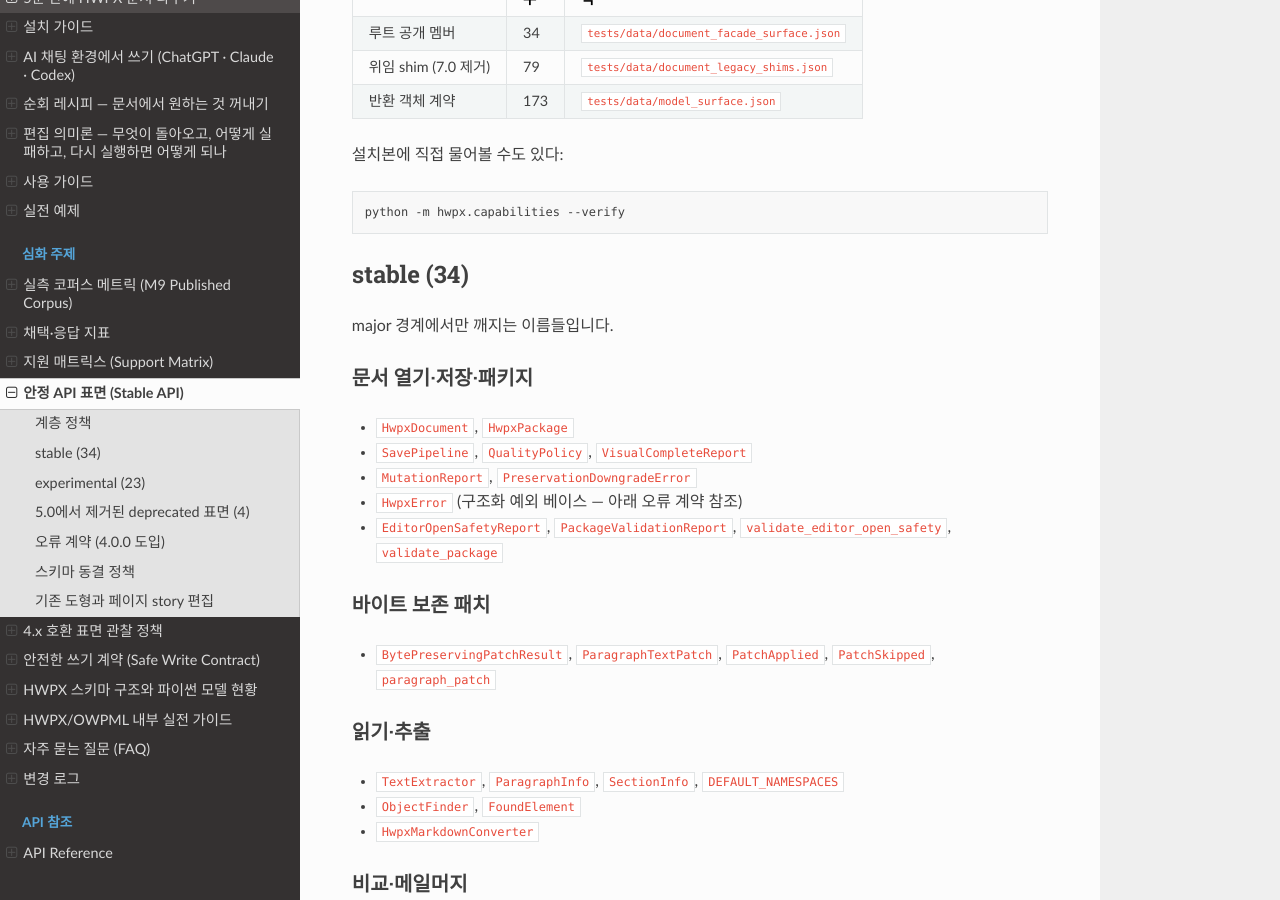
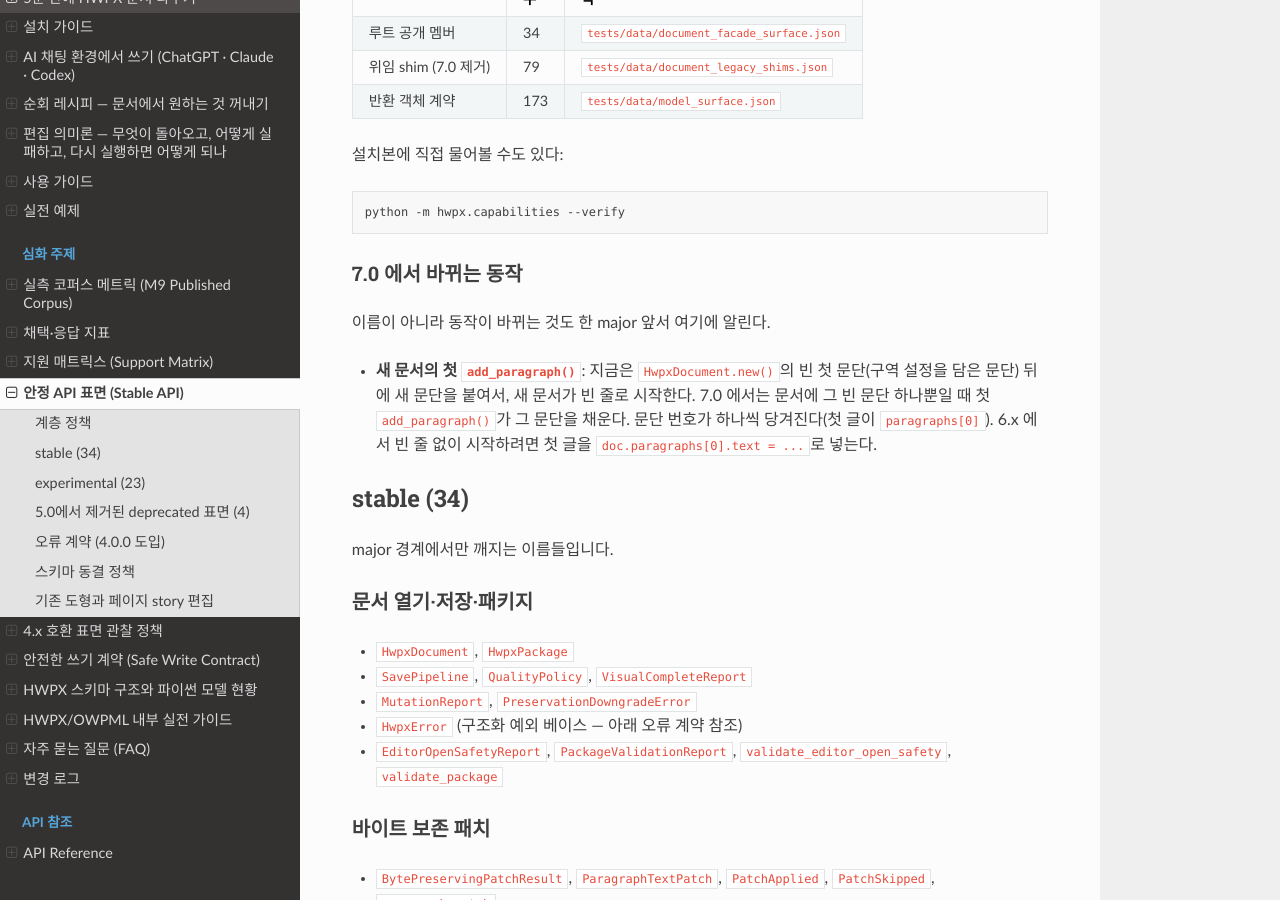
Before and after one commit to airmang/python-hwpx, a Sphinx documentation site: the page built from docs/stable-api.md, in a window 1280 px wide and 900 px high, scrolled down 1721 px. Built offline with Sphinx 7.4.7 and the Read the Docs theme 3.1.0, drawn with Linux system fonts in a browser that asks for light colours.

Commit message:
docs: say why a new document starts with an empty line, and that 7.0 changes it
HwpxDocument.new() holds one empty paragraph with the section settings,
and add_paragraph() appends after it, so every new document starts with
an empty line. The new() docstring and known-traps (and its bundled copy)
say so and give the way to write the first line
(document.paragraphs[0].text = ...).

stable-api gains a "7.0 에서 바뀌는 동작" section: in 7.0 the first
add_paragraph() on such a document fills that paragraph instead, which
moves every paragraph index down by one.

Co-Authored-By: Claude Opus 5.5 <noreply@anthropic.com>

````diff
--- a/docs/stable-api.md
+++ b/docs/stable-api.md
@@ -82,6 +82,16 @@ stable 로 올리면 24개 모듈 수백 멤버가 major 에서만 바뀔 수
 ```bash
 python -m hwpx.capabilities --verify
 ```
+
+### 7.0 에서 바뀌는 동작
+
+이름이 아니라 동작이 바뀌는 것도 한 major 앞서 여기에 알린다.
+
+- **새 문서의 첫 `add_paragraph()`**: 지금은 `HwpxDocument.new()`의 빈 첫 문단(구역
+  설정을 담은 문단) 뒤에 새 문단을 붙여서, 새 문서가 빈 줄로 시작한다. 7.0 에서는
+  문서에 그 빈 문단 하나뿐일 때 첫 `add_paragraph()`가 그 문단을 채운다. 문단 번호가
+  하나씩 당겨진다(첫 글이 `paragraphs[0]`). 6.x 에서 빈 줄 없이 시작하려면 첫 글을
+  `doc.paragraphs[0].text = ...`로 넣는다.
 
 ## stable (34)
 
````
Also changed, not shown: CHANGELOG.md (+5 -0 lines), docs/known-traps.md (+5 -0 lines), src/hwpx/data/contract_docs/known-traps.md (+5 -0 lines), 1 other file.
